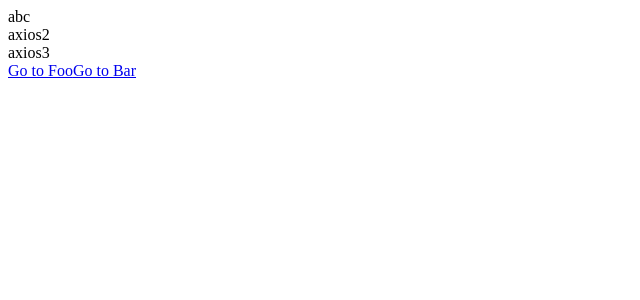
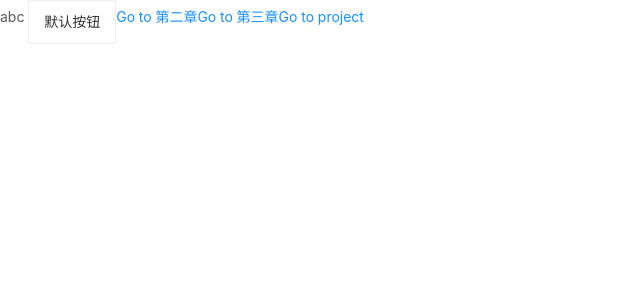
Before and after one commit to carrieguo/use-axios-in-vue, a Vue app: page / in a window 1280 px wide. Shown: the top 300 px of the page, without its empty margins (0-640 px from the left). Built offline with nearby package versions, Linux system fonts and the light colour scheme; no server answers; the HTML template or start-up script is replaced by a standard one.

Commit message:
4-project

```diff
--- /dev/null
+++ b/babel.config.js
@@ -0,0 +1,9 @@
+module.exports = {
+    plugins: [
+      ['import', {
+        libraryName: 'vant',
+        libraryDirectory: 'es',
+        style: true
+      }, 'vant']
+    ]
+  };
--- a/index.js
+++ b/index.js
@@ -1,36 +1,8 @@
 import Vue from 'vue';
-import VueRouter from 'vue-router';
 import App from './src/app.vue';
+import router from './router'
 
 
-// 0. 如果使用模块化机制编程，导入Vue和VueRouter，要调用 Vue.use(VueRouter)
-Vue.use(VueRouter);
-
-// 1. 定义 (路由) 组件。
-// 可以从其他文件 import 进来
-import ConcurrentRequest from "./src/2-concurrent-request.vue";
-import AxiosExample from "./src/3-axios-example.vue";
-const User = {
-  template: '<div>User {{ $route.params.id }}</div>'
-}
-
-// 2. 定义路由
-// 每个路由应该映射一个组件。 其中"component" 可以是
-// 通过 Vue.extend() 创建的组件构造器，
-// 或者，只是一个组件配置对象。
-// 我们晚点再讨论嵌套路由。
-const routes = [
-  { path: '/foo', name: 'foo', component: ConcurrentRequest },
-  { path: '/bar', name: 'axios实例', component: AxiosExample },
-  { path: '/user/:id', component: AxiosExample }
-];
-
-// 3. 创建 router 实例，然后传 `routes` 配置
-// 你还可以传别的配置参数, 不过先这么简单着吧。
-const router = new VueRouter({
-  mode: 'history',
-  routes: routes // (缩写) 相当于 routes: routes
-});
 
 // 4. 创建和挂载根实例。
 // 记得要通过 router 配置参数注入路由，
@@ -38,6 +10,6 @@ const router = new VueRouter({
 const root = document.createElement('div');
 document.body.appendChild(root);
 new Vue({
-  router,
+  router: router,
   render: (h) => h(App)
 }).$mount(root)
--- a/package.json
+++ b/package.json
@@ -4,7 +4,9 @@
   "description": "本项目包含axios的基本数据请求，实例配置讲解以及在项目中的应用封装。",
   "main": "index.js",
   "dependencies": {
+    "axios": "^0.19.0",
     "css-loader": "^3.1.0",
+    "vant": "^2.1.5",
     "vue": "^2.6.10",
     "vue-loader": "^15.7.1",
     "vue-router": "^3.1.2",
@@ -15,7 +17,9 @@
   "devDependencies": {
     "@babel/core": "^7.5.5",
     "babel-loader": "^8.0.6",
-    "html-webpack-plugin": "^3.2.0"
+    "babel-plugin-import": "^1.12.0",
+    "html-webpack-plugin": "^3.2.0",
+    "webpack-dev-server": "^3.8.0"
   },
   "scripts": {
     "test": "echo \"Error: no test specified\" && exit 1",
--- a/router.js
+++ b/router.js
@@ -1,42 +1,52 @@
 import Vue from 'vue'
-import Router from 'vue-router'
-import Home from './views/Home.vue'
-Vue.use(Router)
+import VueRouter from 'vue-router'
 
-export default new Router({
-  routes: [
-    {
-      path: '/',
-      name: 'home',
-      component: Home
-    },
-    {
-      path: '/about',
-      name: 'about',
-      // route level code-splitting
-      // this generates a separate chunk (about.[hash].js) for this route
-      // which is lazy-loaded when the route is visited.
-      component: () => import(/* webpackChunkName: "about" */ './views/About.vue')
-    },
-    {
-      path:'/2-2',
-      name:'axios请求方法',
-      component:()=> import('./views/2-2.vue')
-    },
-    {
-      path:'/2-3',
-      name:'axios并发请求',
-      component:()=> import('./views/2-3.vue')
-    },
-    {
-      path:'/demoList',
-      name:'联系人列表样例',
-      component:()=> import('./views/DemoContact.vue')
-    },
-    {
-      path:'/contactList',
-      name:'联系人列表',
-      component:()=> import('./views/ContactList.vue')
+
+ // 0. 如果使用模块化机制编程，导入Vue和VueRouter，要调用 Vue.use(VueRouter)
+Vue.use(VueRouter);
+
+// 1. 定义 (路由) 组件。
+// 可以从其他文件 import 进来
+import ConcurrentRequest from "./src/2-concurrent-request.vue";
+import AxiosExample from "./src/3-axios-example.vue";
+const User = {
+  template: `
+    <div class="user">
+      <h2>User {{ $route.params.id }}</h2>
+      <router-view></router-view>
+    </div>
+  `
+}
+
+// 2. 定义路由
+// 每个路由应该映射一个组件。 其中"component" 可以是
+// 通过 Vue.extend() 创建的组件构造器，
+// 或者，只是一个组件配置对象。
+// 我们晚点再讨论嵌套路由。
+const routes = [
+  { path: '/ConcurrentRequest', name: 'ConcurrentRequest', component: ConcurrentRequest },
+  { path: '/AxiosExample', name: 'axios实例', component: AxiosExample },
+  { path: '/user/:id', component: User,
+      children: [
+        {
+          // 当 /user/:id/profile 匹配成功，
+          // UserProfile 会被渲染在 User 的 <router-view> 中
+          path: 'ConcurrentRequest',
+          component: ConcurrentRequest
+        },
+        {
+          // 当 /user/:id/posts 匹配成功
+          // UserPosts 会被渲染在 User 的 <router-view> 中
+          path: 'axios实例',
+          component: AxiosExample
+        }
+      ]
     }
-  ]
-})
+];
+
+// 3. 创建 router 实例，然后传 `routes` 配置
+// 你还可以传别的配置参数, 不过先这么简单着吧。
+export default new VueRouter({
+  mode: 'history',
+  routes // (缩写) 相当于 routes: routes
+});
--- /dev/null
+++ b/src/4-project.vue
@@ -0,0 +1,25 @@
+<template>
+  <div>
+      <h1>vant button</h1>
+
+  </div>
+</template>
+
+//并发请求
+<script>
+  import axios from "axios";
+  import Vue from 'vue';
+  import { Button } from 'vant';
+
+  Vue.use(Button);
+
+  export default {
+    name: 'vantButton',
+    components: {
+        [Button.name]: Button
+    }
+  }
+</script>
+
+<style>
+</style>
--- a/src/app.vue
+++ b/src/app.vue
@@ -1,10 +1,10 @@
 <template>
   <div id="app">
     {{text}}
-    <ConcurrentRequest></ConcurrentRequest>
-    <AxiosExample></AxiosExample>
-    <router-link to="/foo">Go to Foo</router-link>
-    <router-link to="/user/bar">Go to Bar</router-link>
+    <van-button type="default">默认按钮</van-button>
+    <router-link to="/ConcurrentRequest">Go to  第二章</router-link>
+    <router-link to="/AxiosExample">Go to 第三章</router-link>
+    <router-link to="/Project">Go to project</router-link>
     <router-view/>
   </div>
 </template>
@@ -14,11 +14,18 @@
   import axios from "axios";
   import ConcurrentRequest from "./2-concurrent-request.vue";
   import AxiosExample from "./3-axios-example.vue";
+  import Project from "./4-project.vue";
+  import Vue from 'vue';
+  import { Button } from 'vant';
+
+  Vue.use(Button);
 
   export default {
     components: {
       ConcurrentRequest,
-      AxiosExample
+      AxiosExample,
+      Project,
+      [Button.name]: Button
     },
     data() {
       return {
--- a/webpack.config.js
+++ b/webpack.config.js
@@ -1,11 +1,14 @@
 const HtmlWebpackPlugin = require('html-webpack-plugin'); // 通过 npm 安装
 
 
-const VueLoaderPlugin = require('vue-loader/lib/plugin')
+const VueLoaderPlugin = require('vue-loader/lib/plugin');
 
 module.exports = {
   entry: './index.js',
   mode: 'development',
+  devServer: {
+    contentBase: './dist'
+  },
   module: {
     rules: [
       {
```
Also changed, not shown: 3 other files (tests, documents, lock files or other folders).
